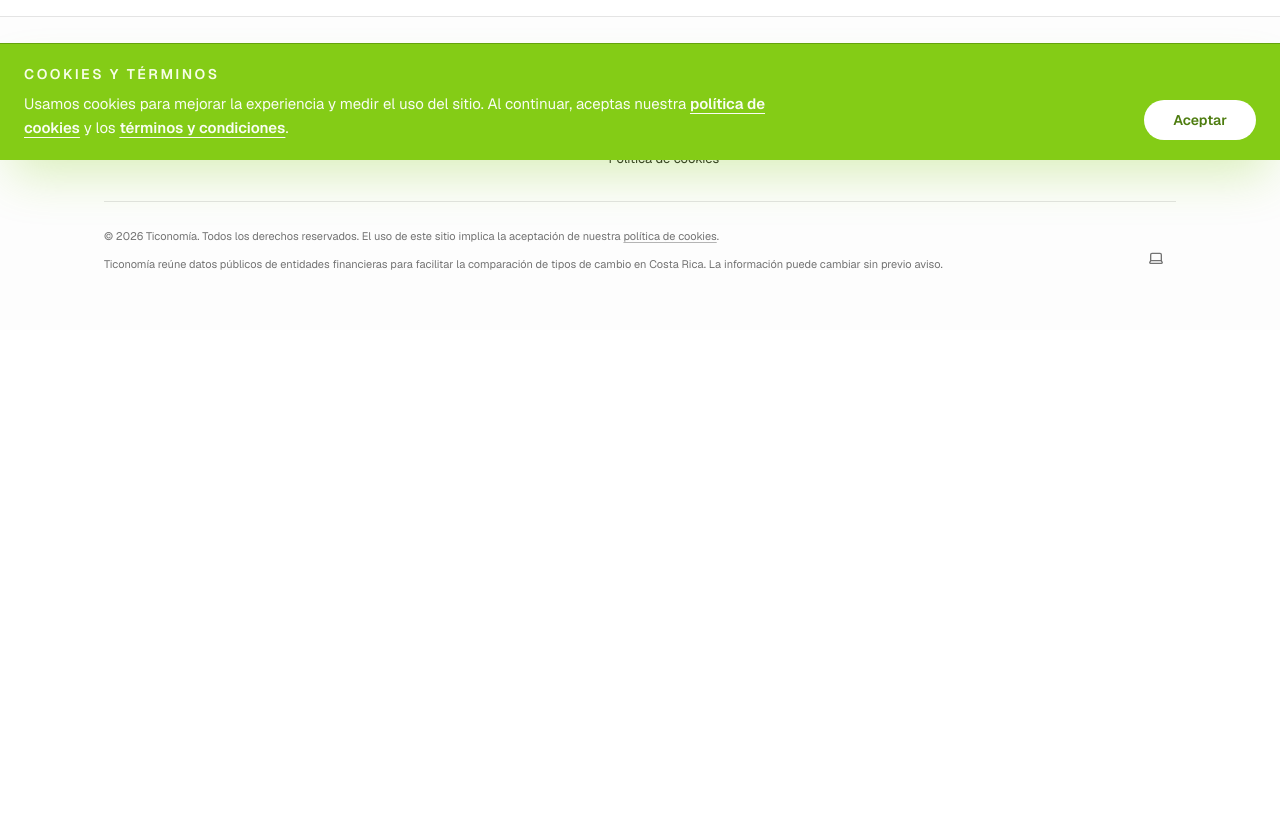
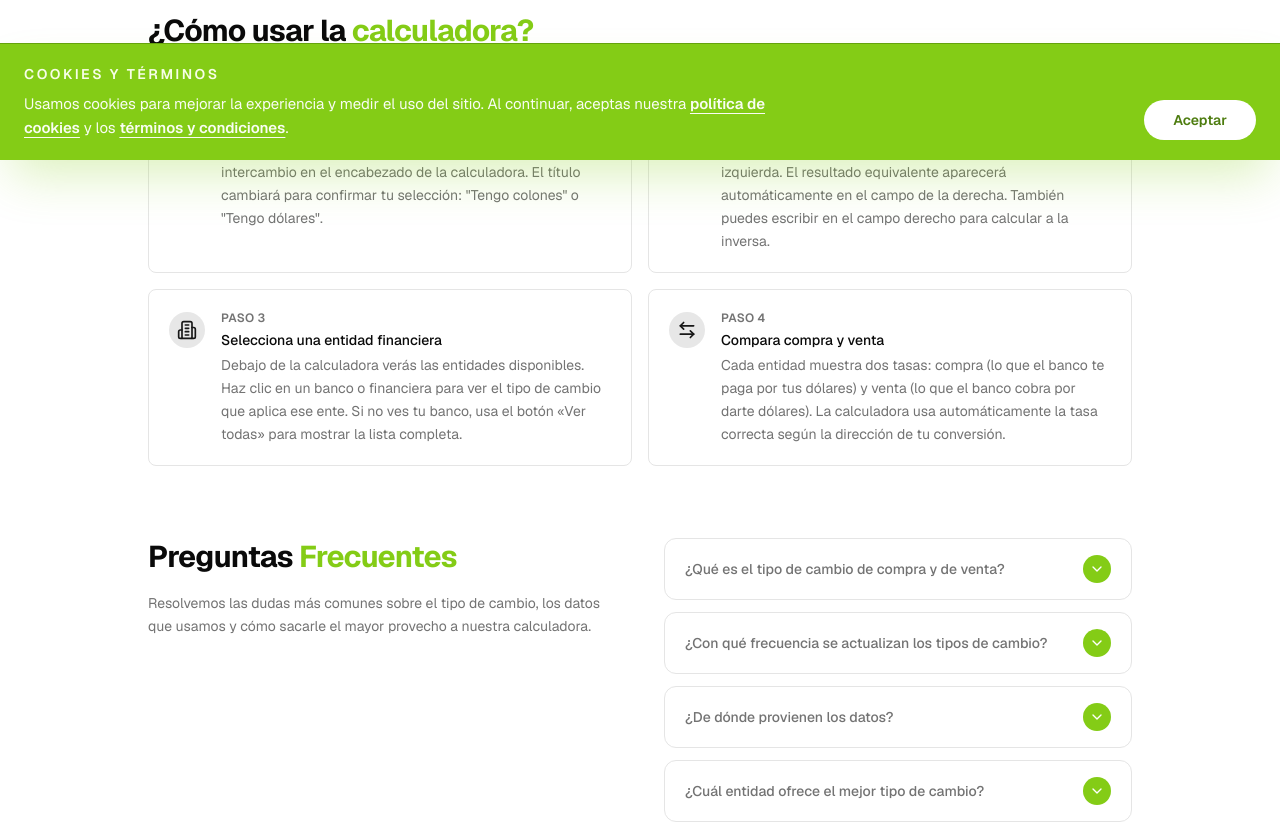
Before and after one commit to almirant-technologies/ticonomia, a Next.js app in the folder web/: page / in a window 1280 px wide. Shown: the part 640-1462 px from the top of the page. Before the commit the page ends 970 px from the top, so only its background shows below. Built offline with nearby package versions, Linux system fonts and the light colour scheme; no server answers; the database is empty.

Commit message:
How to and FAQ section for calculator tool.

```diff
--- a/web/app/page.tsx
+++ b/web/app/page.tsx
@@ -1,5 +1,7 @@
 import { getLatestExchangeRates, getDisplayedEntities, ExchangeRate, DisplayedEntity } from "@/lib/services/exchange";
 import { CurrencyConverter } from "@/components/currency-converter";
+import { HowToSection } from "@/components/how-to-section";
+import { FaqSection } from "@/components/faq-section";
 
 function getJsonLd() {
   return {
@@ -45,6 +47,10 @@ export default async function Home() {
           <CurrencyConverter exchangeRates={exchangeRates || []} displayedEntities={displayedEntities || []} />
         )}
       </div>
+      <HowToSection />
+      <div className="py-6">
+        <FaqSection />
+      </div>
     </div>
   );
 }
--- /dev/null
+++ b/web/components/faq-section.tsx
@@ -0,0 +1,102 @@
+"use client";
+
+import { useState } from "react";
+import { ChevronDown } from "lucide-react";
+
+interface FaqItem {
+  question: string;
+  answer: string;
+}
+
+const faqs: FaqItem[] = [
+  {
+    question: "¿Qué es el tipo de cambio de compra y de venta?",
+    answer:
+      "El tipo de cambio de compra es el precio al que un banco le compra dólares a usted (usted vende dólares y recibe colones). El tipo de cambio de venta es el precio al que le venden dólares (usted entrega colones y recibe dólares). La diferencia entre ambos es la ganancia del intermediario.",
+  },
+  {
+    question: "¿Con qué frecuencia se actualizan los tipos de cambio?",
+    answer:
+      "Los tipos de cambio se actualizan de forma diaria con los datos publicados por el Banco Central de Costa Rica (BCCR) y las entidades financieras participantes. Le recomendamos verificar siempre el tipo de cambio vigente antes de realizar cualquier transacción.",
+  },
+  {
+    question: "¿De dónde provienen los datos?",
+    answer:
+      "Los datos son obtenidos directamente del Banco Central de Costa Rica (BCCR), la fuente oficial del tipo de cambio en el país. Para más detalles, puede visitar nuestra sección de Fuente de Datos.",
+  },
+  {
+    question: "¿Cuál entidad ofrece el mejor tipo de cambio?",
+    answer:
+      "El mejor tipo de cambio depende de si usted desea comprar o vender dólares y del momento en que realice la transacción. Use nuestra calculadora para comparar las diferentes entidades y encontrar la que más le convenga según su necesidad.",
+  },
+  {
+    question: "¿Los tipos de cambio mostrados son exactamente los que aplican en ventanilla?",
+    answer:
+      "Los valores mostrados reflejan los tipos de cambio publicados oficialmente por cada entidad. Sin embargo, el tipo de cambio aplicado en ventanilla o en transferencias puede variar ligeramente. Siempre confirme el tipo de cambio vigente directamente con su banco antes de realizar una operación.",
+  },
+  {
+    question: "¿Puedo usar esta calculadora para transacciones en otros países?",
+    answer:
+      "No. Esta herramienta está diseñada exclusivamente para el mercado costarricense, mostrando los tipos de cambio entre el colón costarricense (CRC) y el dólar estadounidense (USD) en bancos y entidades financieras de Costa Rica.",
+  },
+];
+
+function FaqItem({ item, isOpen, onToggle }: { item: FaqItem; isOpen: boolean; onToggle: () => void }) {
+  return (
+    <div
+      className={`border rounded-xl px-5 py-4 transition-colors ${isOpen ? "bg-card" : "bg-card hover:bg-muted/50"}`}
+    >
+      <button
+        type="button"
+        onClick={onToggle}
+        className="w-full flex justify-between items-center gap-4 text-left text-sm font-medium"
+        aria-expanded={isOpen}
+      >
+        <span className={isOpen ? "" : "text-muted-foreground"}>{item.question}</span>
+        <span className="flex items-center justify-center w-7 h-7 rounded-full bg-lime-500 shrink-0">
+          <ChevronDown
+            className={`w-4 h-4 text-white transition-transform duration-200 ${isOpen ? "rotate-180" : ""}`}
+          />
+        </span>
+      </button>
+      {isOpen && (
+        <p className="mt-3 text-sm text-muted-foreground leading-relaxed">{item.answer}</p>
+      )}
+    </div>
+  );
+}
+
+export function FaqSection() {
+  const [openIndex, setOpenIndex] = useState<number | null>(null);
+
+  const toggle = (index: number) => {
+    setOpenIndex(openIndex === index ? null : index);
+  };
+
+  return (
+    <section aria-labelledby="faq-heading" className="grid grid-cols-1 md:grid-cols-2 gap-8 md:gap-12">
+      {/* Left: heading block */}
+      <div className="flex flex-col gap-4">
+        <h2 id="faq-heading" className="text-3xl font-bold leading-tight tracking-tight">
+          Preguntas{" "}
+          <span className="text-lime-500">Frecuentes</span>
+        </h2>
+        <p className="text-sm text-muted-foreground leading-relaxed">
+          Resolvemos las dudas más comunes sobre el tipo de cambio, los datos que usamos y cómo sacarle el mayor provecho a nuestra calculadora.
+        </p>
+      </div>
+
+      {/* Right: accordion */}
+      <div className="flex flex-col gap-3">
+        {faqs.map((faq, index) => (
+          <FaqItem
+            key={index}
+            item={faq}
+            isOpen={openIndex === index}
+            onToggle={() => toggle(index)}
+          />
+        ))}
+      </div>
+    </section>
+  );
+}
--- /dev/null
+++ b/web/components/how-to-section.tsx
@@ -0,0 +1,66 @@
+import { Coins, ArrowLeftRight, Building2, Calculator } from "lucide-react";
+
+interface Step {
+  icon: React.ReactNode;
+  title: string;
+  description: string;
+}
+
+const steps: Step[] = [
+  {
+    icon: <Coins className="w-5 h-5" />,
+    title: "Elige la moneda de origen",
+    description:
+      'Selecciona si tienes colones o dólares usando el botón de intercambio en el encabezado de la calculadora. El título cambiará para confirmar tu selección: "Tengo colones" o "Tengo dólares".',
+  },
+  {
+    icon: <Calculator className="w-5 h-5" />,
+    title: "Ingresa el monto",
+    description:
+      "Escribe la cantidad que deseas convertir en el campo de la izquierda. El resultado equivalente aparecerá automáticamente en el campo de la derecha. También puedes escribir en el campo derecho para calcular a la inversa.",
+  },
+  {
+    icon: <Building2 className="w-5 h-5" />,
+    title: "Selecciona una entidad financiera",
+    description:
+      "Debajo de la calculadora verás las entidades disponibles. Haz clic en un banco o financiera para ver el tipo de cambio que aplica ese ente. Si no ves tu banco, usa el botón «Ver todas» para mostrar la lista completa.",
+  },
+  {
+    icon: <ArrowLeftRight className="w-5 h-5" />,
+    title: "Compara compra y venta",
+    description:
+      "Cada entidad muestra dos tasas: compra (lo que el banco te paga por tus dólares) y venta (lo que el banco cobra por darte dólares). La calculadora usa automáticamente la tasa correcta según la dirección de tu conversión.",
+  },
+];
+
+export function HowToSection() {
+  return (
+    <section aria-labelledby="how-to-heading" className="flex flex-col gap-6">
+      <h2 id="how-to-heading" className="text-3xl font-bold leading-tight tracking-tight">
+        ¿Cómo usar la{" "}
+        <span className="text-lime-500">calculadora?</span>
+      </h2>
+      <div className="grid grid-cols-1 sm:grid-cols-2 gap-4">
+        {steps.map((step, index) => (
+          <div
+            key={index}
+            className="flex gap-4 p-5 border rounded-lg bg-card"
+          >
+            <div className="flex items-center justify-center w-9 h-9 rounded-full bg-primary/10 text-primary shrink-0 mt-0.5">
+              {step.icon}
+            </div>
+            <div className="flex flex-col gap-1">
+              <div className="flex items-center gap-2">
+                <span className="text-xs font-semibold text-muted-foreground uppercase tracking-wide">
+                  Paso {index + 1}
+                </span>
+              </div>
+              <h3 className="font-medium text-sm">{step.title}</h3>
+              <p className="text-sm text-muted-foreground leading-relaxed">{step.description}</p>
+            </div>
+          </div>
+        ))}
+      </div>
+    </section>
+  );
+}
```
